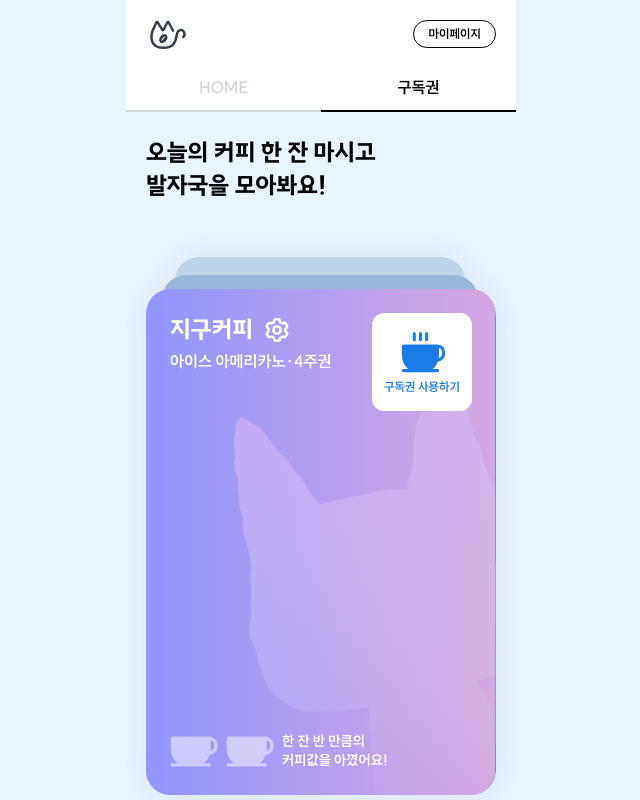
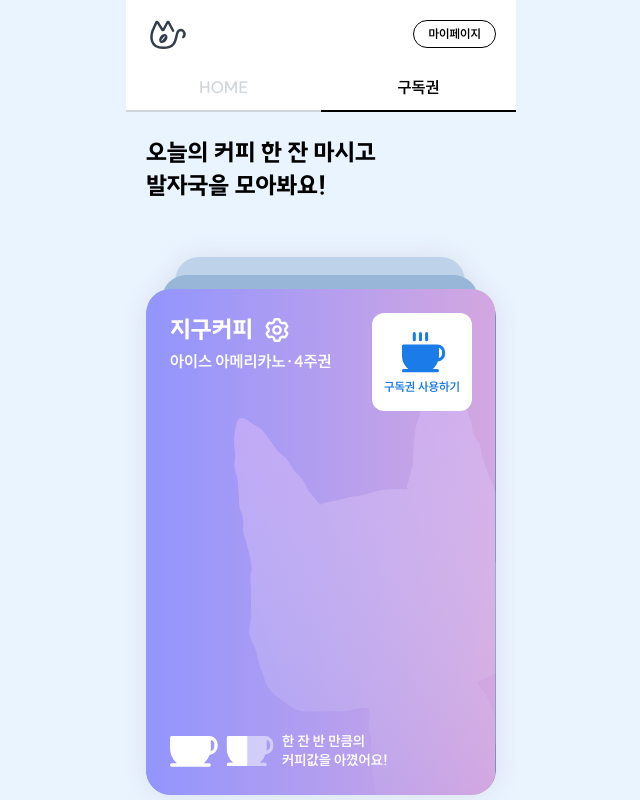
Before and after one commit to CupFeeDeal/cupfeedeal-FE, a Next.js app: page /subscription in a window 1280 px wide. Shown: the whole page, without its empty margins (319-959 px from the left). Built offline with nearby package versions, Linux system fonts and the light colour scheme.

Commit message:
feat: 동적으로 컵 이미지 구현(Cups.tsx)

```diff
--- a/src/app/subscription/_components/Card.tsx
+++ b/src/app/subscription/_components/Card.tsx
@@ -1,4 +1,5 @@
-import { Setting, Coffee, Stamp, Cup } from "@assets/icons";
+import { Setting, Coffee, Stamp } from "@assets/icons";
+import Cups from "./Cups";
 
 const Card = () => {
   return (
@@ -19,8 +20,7 @@
       {/* <Stamp className="absolute -top-[1.63rem] -right-[3.69rem] " /> */}
 
       <div className="flex gap-2">
-        <Cup />
-        <Cup />
+        <Cups count={1.5} />
         <p className="Body_2_bold text-white whitespace-pre-line">
           {"한 잔 반 만큼의\n커피값을 아꼈어요!"}
         </p>
--- /dev/null
+++ b/src/app/subscription/_components/Cups.tsx
@@ -0,0 +1,24 @@
+import { FullCup, HalfCup } from "@assets/icons";
+
+interface CupsProps {
+  count: number;
+}
+
+const Cups = ({ count }: CupsProps) => {
+  // 다 채워진 컵
+  const fullCups = Math.floor(count);
+  // 반만 채워진 컵
+  const hasHalfCup = count % 1 !== 0;
+  console.log({ fullCups, hasHalfCup });
+
+  return (
+    <div className="flex gap-2 items-center">
+      {[...Array(fullCups)].map((_, idx) => (
+        <FullCup key={`full-${idx}`} />
+      ))}
+      {hasHalfCup && <HalfCup />}
+    </div>
+  );
+};
+
+export default Cups;
--- a/src/assets/icons/Cup.tsx
+++ /dev/null
@@ -1,18 +0,0 @@
-import * as React from "react";
-import type { SVGProps } from "react";
-const SvgCup = (props: SVGProps<SVGSVGElement>) => (
-  <svg
-    xmlns="http://www.w3.org/2000/svg"
-    fill="none"
-    viewBox="0 0 51 32"
-    width="3rem"
-    {...props}
-  >
-    <path
-      fill="#fff"
-      fillOpacity={0.5}
-      d="M41.49.031H2.455A1.774 1.774 0 0 0 .681 1.806V12.45a21.36 21.36 0 0 0 7.217 15.97H2.455a1.774 1.774 0 0 0 0 3.548H41.49a1.774 1.774 0 0 0 0-3.549h-5.443a21.4 21.4 0 0 0 5.988-8.891 8.87 8.87 0 0 0 8.326-8.852V8.903A8.87 8.87 0 0 0 41.49.03m5.323 10.646a5.32 5.32 0 0 1-3.815 5.101c.176-1.1.265-2.212.266-3.327V3.886a5.32 5.32 0 0 1 3.549 5.017z"
-    />
-  </svg>
-);
-export default SvgCup;
--- /dev/null
+++ b/src/assets/icons/FullCup.tsx
@@ -0,0 +1,17 @@
+import * as React from "react";
+import type { SVGProps } from "react";
+const SvgFullCup = (props: SVGProps<SVGSVGElement>) => (
+  <svg
+    xmlns="http://www.w3.org/2000/svg"
+    fill="none"
+    viewBox="0 0 50 32"
+    width="3rem"
+    {...props}
+  >
+    <path
+      fill="#fff"
+      d="M40.809.031H1.774A1.774 1.774 0 0 0 0 1.806V12.45a21.36 21.36 0 0 0 7.217 15.97H1.774a1.775 1.775 0 0 0 0 3.548H40.81a1.775 1.775 0 0 0 0-3.549h-5.443a21.4 21.4 0 0 0 5.989-8.891 8.87 8.87 0 0 0 8.326-8.852V8.903A8.87 8.87 0 0 0 40.809.03m5.323 10.646a5.32 5.32 0 0 1-3.815 5.101c.176-1.1.265-2.212.266-3.327V3.886a5.32 5.32 0 0 1 3.549 5.017z"
+    />
+  </svg>
+);
+export default SvgFullCup;
--- /dev/null
+++ b/src/assets/icons/HalfCup.tsx
@@ -0,0 +1,34 @@
+import * as React from "react";
+import type { SVGProps } from "react";
+const SvgHalfCup = (props: SVGProps<SVGSVGElement>) => (
+  <svg
+    xmlns="http://www.w3.org/2000/svg"
+    fill="none"
+    viewBox="0 0 51 32"
+    width="3rem"
+    {...props}
+  >
+    <g clipPath="url(#HalfCup_svg__a)">
+      <path
+        fill="#fff"
+        d="M41.49.031H2.455A1.774 1.774 0 0 0 .681 1.806V12.45a21.36 21.36 0 0 0 7.217 15.97H2.455a1.774 1.774 0 0 0 0 3.548H41.49a1.774 1.774 0 0 0 0-3.549h-5.443a21.4 21.4 0 0 0 5.988-8.891 8.87 8.87 0 0 0 8.326-8.852V8.903A8.87 8.87 0 0 0 41.49.03m5.323 10.646a5.32 5.32 0 0 1-3.815 5.101c.176-1.1.265-2.212.266-3.327V3.886a5.32 5.32 0 0 1 3.549 5.017z"
+      />
+    </g>
+    <g clipPath="url(#HalfCup_svg__b)">
+      <path
+        fill="#fff"
+        fillOpacity={0.5}
+        d="M41.49.031H2.455A1.774 1.774 0 0 0 .681 1.806V12.45a21.36 21.36 0 0 0 7.217 15.97H2.455a1.774 1.774 0 0 0 0 3.548H41.49a1.774 1.774 0 0 0 0-3.549h-5.443a21.4 21.4 0 0 0 5.988-8.891 8.87 8.87 0 0 0 8.326-8.852V8.903A8.87 8.87 0 0 0 41.49.03m5.323 10.646a5.32 5.32 0 0 1-3.815 5.101c.176-1.1.265-2.212.266-3.327V3.886a5.32 5.32 0 0 1 3.549 5.017z"
+      />
+    </g>
+    <defs>
+      <clipPath id="HalfCup_svg__a">
+        <path fill="#fff" d="M.68.031h22V31.97h-22z" />
+      </clipPath>
+      <clipPath id="HalfCup_svg__b">
+        <path fill="#fff" d="M.68.031h49.682V31.97H.68z" />
+      </clipPath>
+    </defs>
+  </svg>
+);
+export default SvgHalfCup;
--- a/src/assets/icons/index.ts
+++ b/src/assets/icons/index.ts
@@ -10,11 +10,12 @@
 export { default as Coffee } from "./Coffee";
 export { default as CoffeeBeanMarker } from "./CoffeeBeanMarker";
 export { default as Crosshair } from "./Crosshair";
-export { default as Cup } from "./Cup";
 export { default as CupcatEx } from "./CupcatEx";
 export { default as EmptyHeart } from "./EmptyHeart";
 export { default as Front } from "./Front";
+export { default as FullCup } from "./FullCup";
 export { default as FullHeart } from "./FullHeart";
+export { default as HalfCup } from "./HalfCup";
 export { default as HeartMarker } from "./HeartMarker";
 export { default as Information } from "./Information";
 export { default as LevelBannerBg } from "./LevelBannerBg";
```
Also changed, not shown: public/svg/FullCup.svg (added), public/svg/HalfCup.svg (added).
